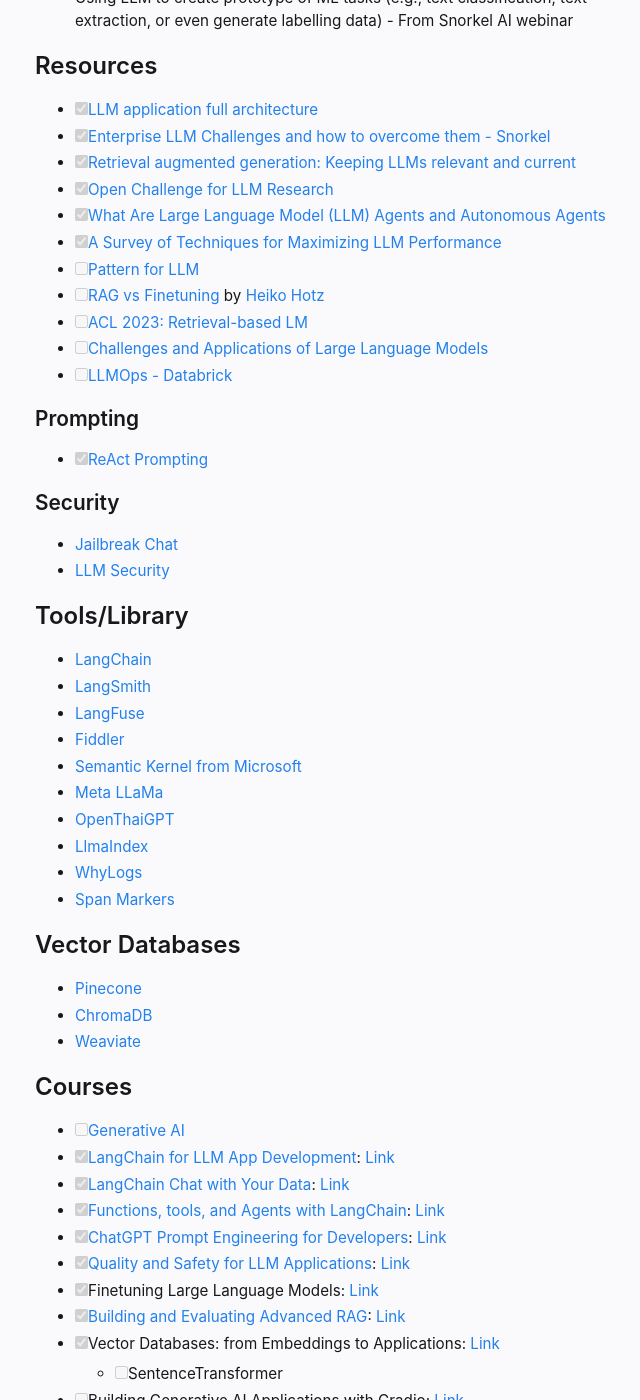
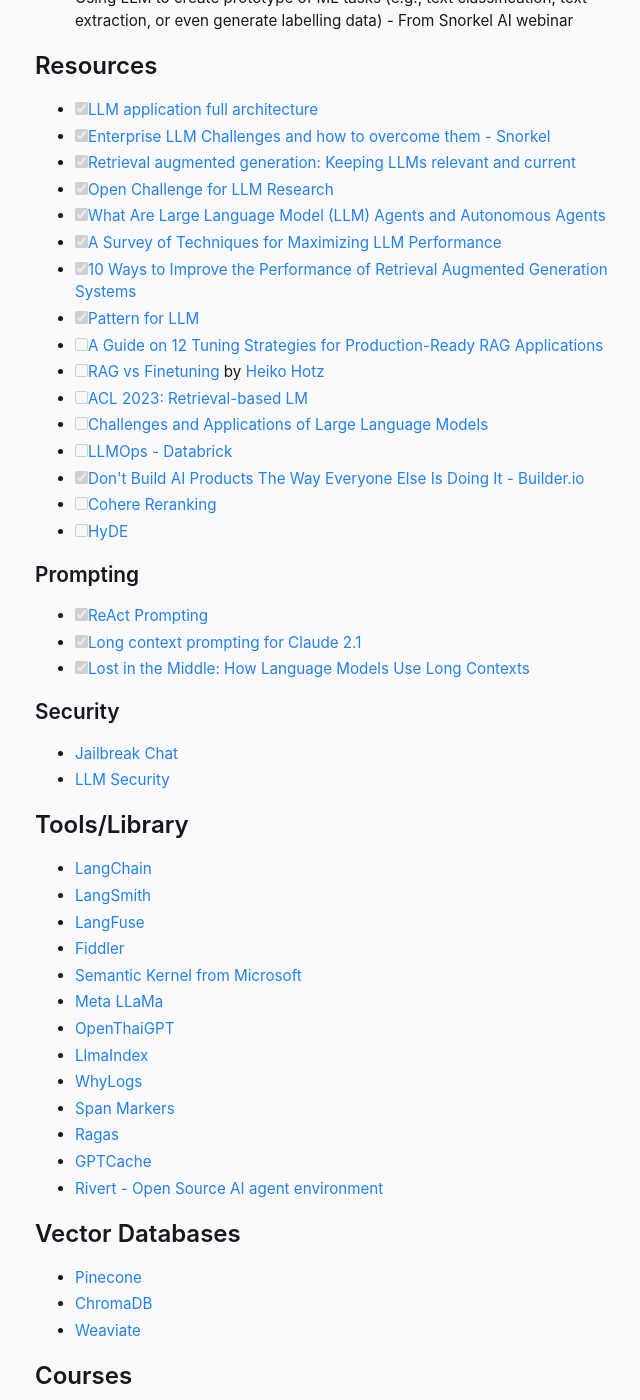
Before and after one commit to lukkiddd/lukkiddd.github.io, a Jekyll site: the page built from _notes/Public/Resources for Large Language Model.md, in a window 1280 px wide and 1400 px high, scrolled down 747 px. Shown: the whole window, without its empty margins (291-931 px from the left). Built offline with Jekyll 4.4.1, drawn with Linux system fonts in a browser that asks for light colours.

Commit message:
Add more resource into LLM

```diff
--- a/_notes/Public/Resources for Large Language Model.md
+++ b/_notes/Public/Resources for Large Language Model.md
@@ -26,15 +26,22 @@
 - [x] [Open Challenge for LLM Research](https://huyenchip.com/2023/08/16/llm-research-open-challenges.html)
 - [x] [What Are Large Language Model (LLM) Agents and Autonomous Agents](https://promptengineering.org/what-are-large-language-model-llm-agents/)
 - [x] [A Survey of Techniques for Maximizing LLM Performance](https://www.youtube.com/watch?v=ahnGLM-RC1Y&ab_channel=OpenAI)
-- [ ] [Pattern for LLM](https://eugeneyan.com/writing/llm-patterns)
+- [x] [10 Ways to Improve the Performance of Retrieval Augmented Generation Systems](https://towardsdatascience.com/10-ways-to-improve-the-performance-of-retrieval-augmented-generation-systems-5fa2cee7cd5c)
+- [x] [Pattern for LLM](https://eugeneyan.com/writing/llm-patterns)
+- [ ] [A Guide on 12 Tuning Strategies for Production-Ready RAG Applications](https://towardsdatascience.com/a-guide-on-12-tuning-strategies-for-production-ready-rag-applications-7ca646833439)
 - [ ] [RAG vs Finetuning](https://towardsdatascience.com/rag-vs-finetuning-which-is-the-best-tool-to-boost-your-llm-application-94654b1eaba7) by [[Heiko Hotz]]
 - [ ] [ACL 2023: Retrieval-based LM](https://acl2023-retrieval-lm.github.io)
 - [ ] [Challenges and Applications of Large Language Models](https://arxiv.org/abs/2307.10169)
 - [ ] [LLMOps - Databrick](https://www.databricks.com/glossary/llmops)
+- [x] [Don't Build AI Products The Way Everyone Else Is Doing It - Builder.io](https://www.youtube.com/watch?v=bRFLE9qi3t8)
+- [ ] [Cohere Reranking](https://docs.cohere.com/docs/reranking)
+- [ ] [HyDE](https://boston.lti.cs.cmu.edu/luyug/HyDE/HyDE.pdf)
 
 
 ### Prompting
 - [x] [ReAct Prompting](https://www.promptingguide.ai/techniques/react)
+- [x] [Long context prompting for Claude 2.1](https://www.anthropic.com/index/claude-2-1-prompting?)
+- [x] [Lost in the Middle: How Language Models Use Long Contexts](https://arxiv.org/pdf/2307.03172.pdf)
 
 ### Security
 - [Jailbreak Chat](https://www.jailbreakchat.com/)
@@ -51,6 +58,9 @@
 - [LlmaIndex](https://www.llamaindex.ai/)
 - [WhyLogs](https://github.com/whylabs/whylogs)
 - [Span Markers](https://github.com/tomaarsen/SpanMarkerNER)
+- [Ragas](https://github.com/explodinggradients/ragas)
+- [GPTCache](https://github.com/zilliztech/GPTCache)
+- [Rivert - Open Source AI agent environment](https://rivet.ironcladapp.com/)
 
 ## Vector Databases
 - [Pinecone](https://www.pinecone.io/learn/vector-database)
```
